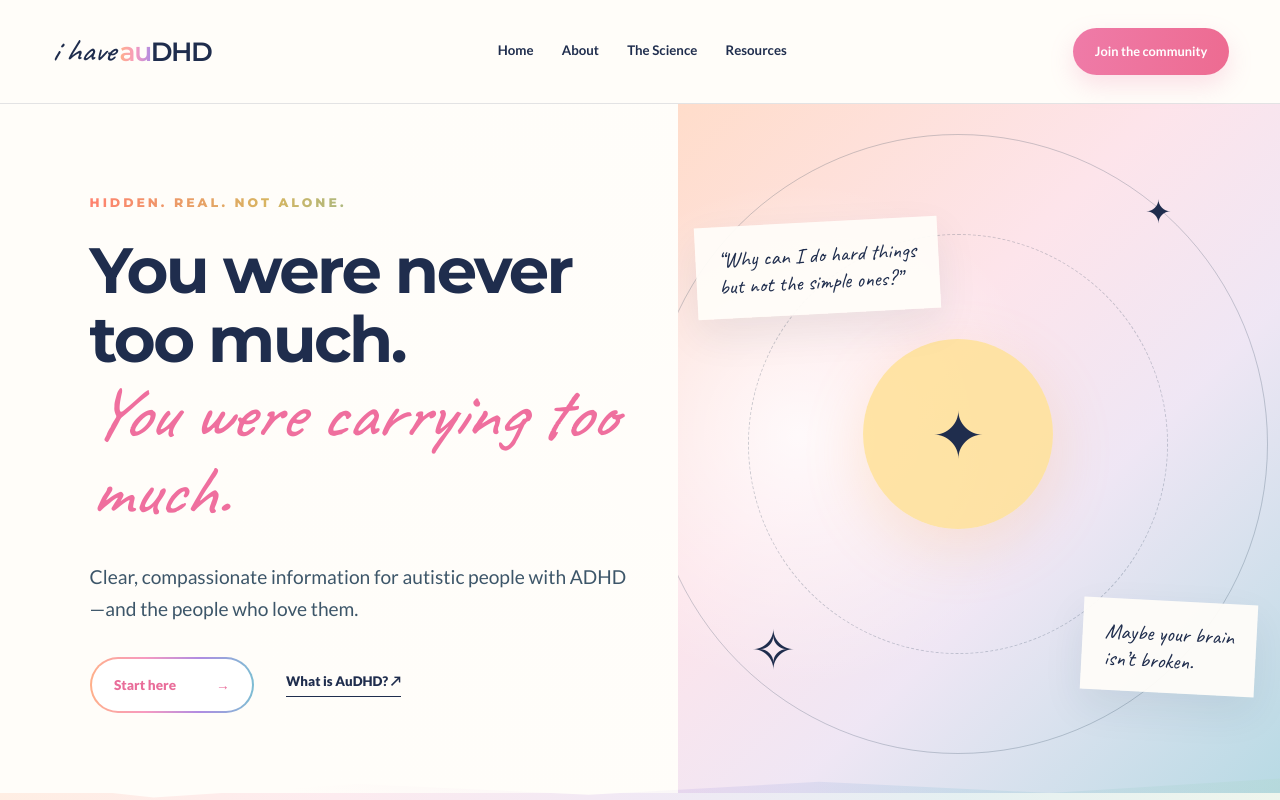
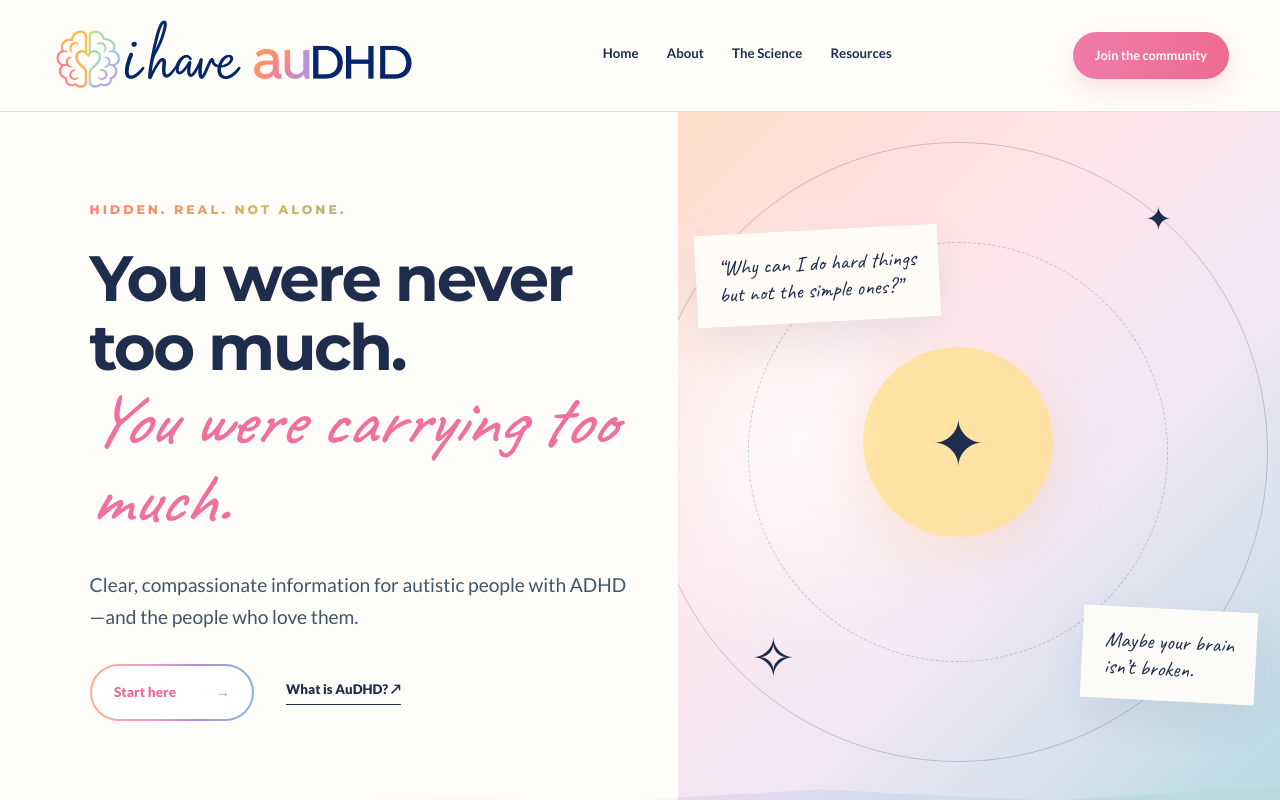
Before and after one commit to ihaveaudhd/ihaveaudhd, a Next.js app: page / in a window 1280 px wide. Shown: the top 800 px of the page. Built offline with nearby package versions, Linux system fonts and the light colour scheme.

Commit message:
Use official logo and favicon assets

```diff
--- a/src/app/layout.tsx
+++ b/src/app/layout.tsx
@@ -12,7 +12,7 @@ export const metadata: Metadata = {
   title: "I Have AuDHD",
   description:
     "Clear, compassionate information for autistic people with ADHD—and the people who love them.",
-  icons: { icon: "/brand/circle-logo.png", apple: "/brand/circle-logo.png" },
+  icons: { icon: "/brand/favicon-brain.png", apple: "/brand/favicon-brain.png" },
 };
 
 const nav = [
@@ -31,7 +31,7 @@ export default function RootLayout({
         <a className="skip-link" href="#main">Skip to content</a>
         <header className="site-header">
           <Link className="brand" href="/" aria-label="I Have AuDHD home">
-            <span className="brand-name"><em>i have</em> <strong><i>au</i>DHD</strong></span>
+            <Image className="header-logo" src="/brand/header-logo.png" alt="I Have AuDHD" width={370} height={87} priority />
           </Link>
           <nav aria-label="Main navigation">
             {nav.map(([label, href]) => (
@@ -44,8 +44,7 @@ export default function RootLayout({
         <footer className="site-footer">
           <div>
             <Link className="brand footer-brand" href="/">
-              <Image className="footer-logo" src="/brand/circle-logo.png" alt="I Have AuDHD" width={100} height={100} />
-              <span className="brand-name"><em>i have</em> <strong><i>au</i>DHD</strong></span>
+              <Image className="footer-horizontal-logo" src="/brand/header-logo.png" alt="I Have AuDHD" width={300} height={70} />
             </Link>
             <p>Understanding your brain can change how you understand your life.</p>
           </div>
```
